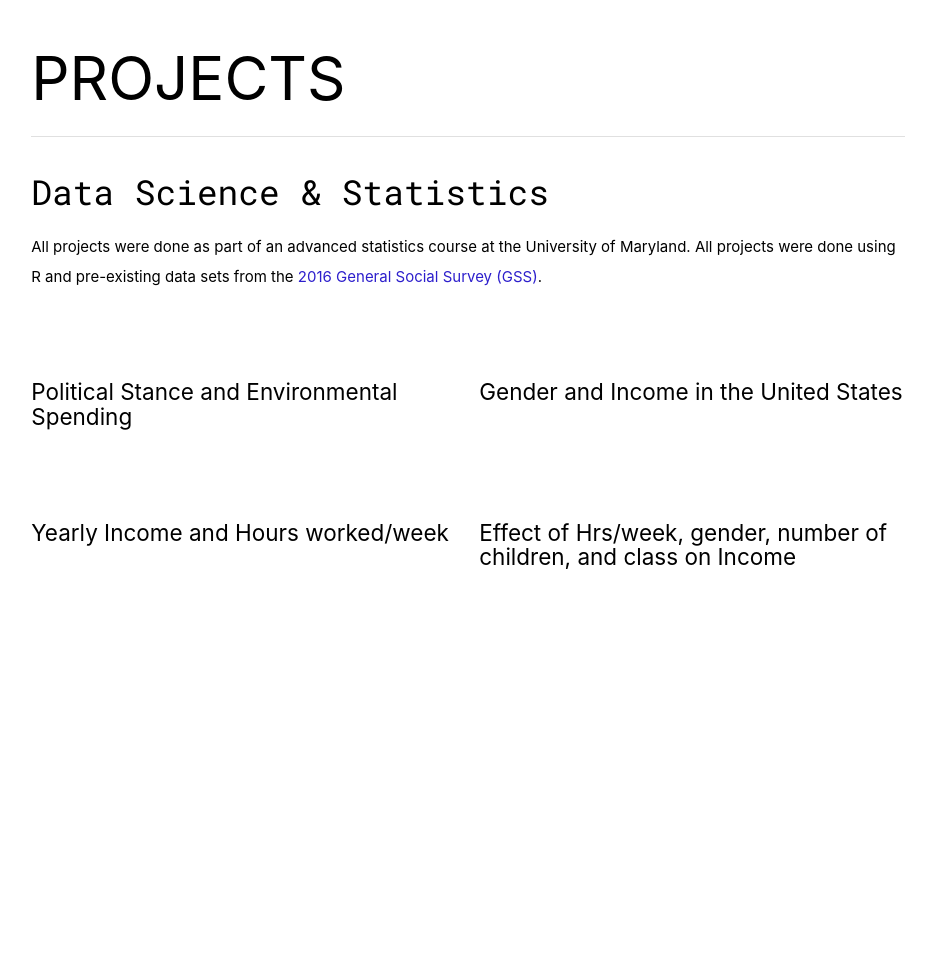
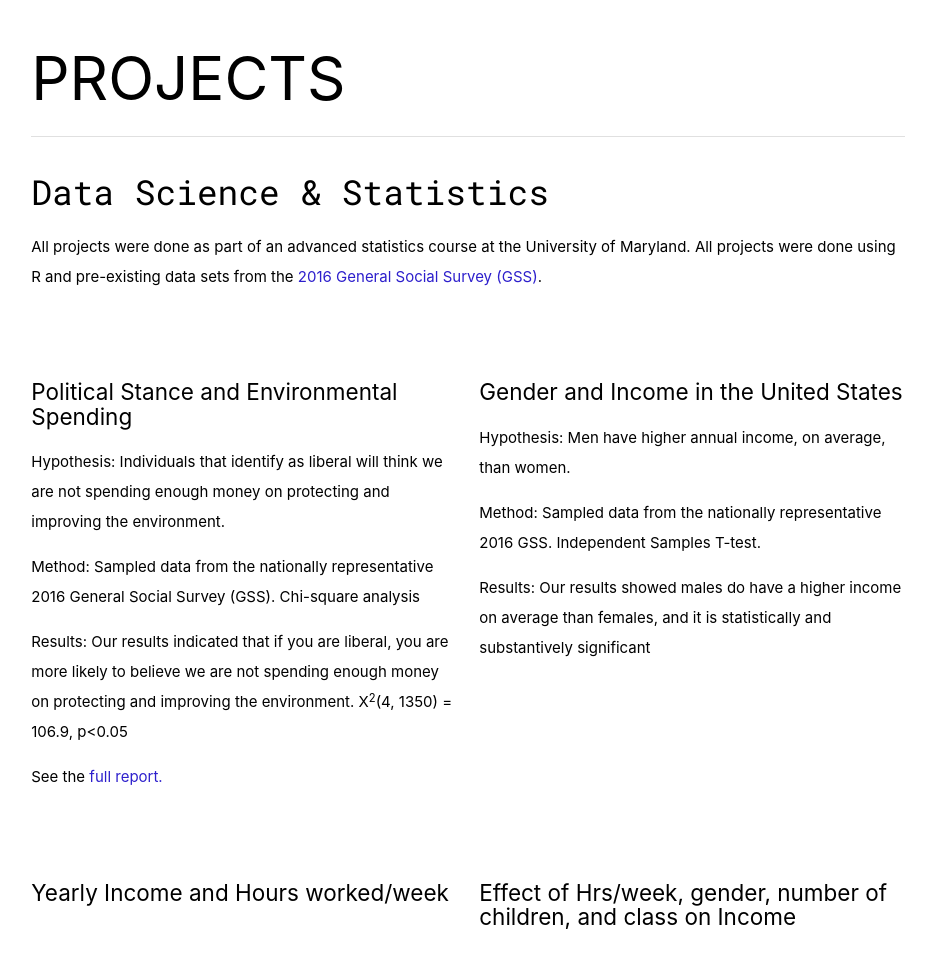
Before and after one commit to matthewye98/matthewye98.github.io, a plain HTML site: page index.html in a window 1280 px wide. Shown: the part 719-1691 px from the top of the page, without its empty margins (172-1105 px from the left). Before the commit the page ends 1331 px from the top, so only its background shows below. Drawn offline with nearby package versions, Linux system fonts and the light colour scheme.

Commit message:
progress on projects

```diff
--- a/index.html
+++ b/index.html
@@ -77,10 +77,18 @@
 
         <div class="col s12 m6">
           <h3>Political Stance and Environmental Spending</h3>
+          <p>Hypothesis: Individuals that identify as liberal will think we are not spending enough money on protecting and improving the environment.</p>
+          <p>Method: Sampled data from the nationally representative 2016 General Social Survey (GSS). Chi-square analysis</p>
+          <p>Results: Our results indicated that if you are liberal, you are more likely to
+            believe we are not spending enough money on protecting and improving the environment. X<sup>2</sup>(4, 1350) = 106.9, p<0.05</p>
+          <p>See the <a href="data1_polenv.pdf">full report.</a></p>
         </div>
 
         <div class="col s12 m6">
           <h3>Gender and Income in the United States</h3>
+          <p>Hypothesis: Men have higher annual income, on average, than women.</p>
+          <p>Method: Sampled data from the nationally representative 2016 GSS. Independent Samples T-test. </p>
+          <p>Results: Our results showed males do have a higher income on average than females, and it is statistically and substantively significant </p>
         </div>
 
       </div>
```
Also changed, not shown: 4 other files.
